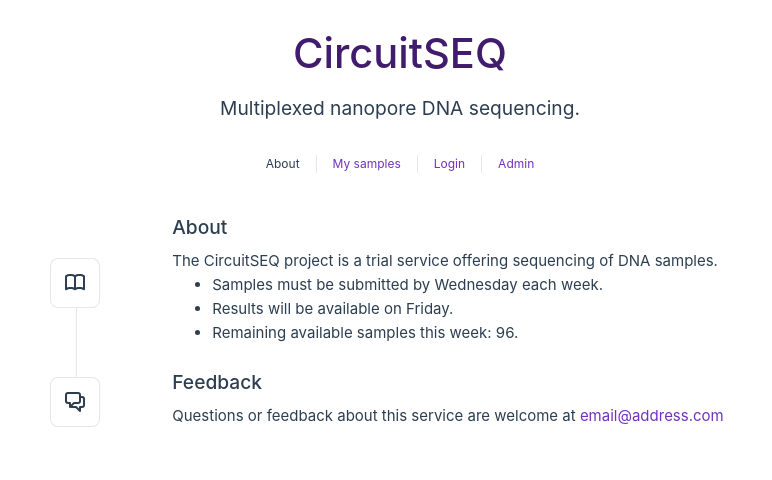
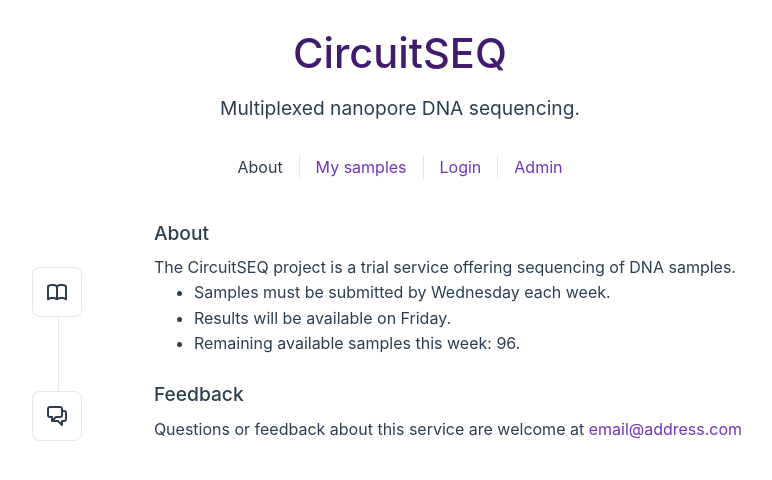
Before and after one commit to ssciwr/sample_flow, a Vue app: page / in a window 1280 px wide. Shown: the top 480 px of the page, without its empty margins (240-1012 px from the left). Built offline with nearby package versions, Linux system fonts and the light colour scheme.

Commit message:
increase font sizes

```diff
--- a/src/App.vue
+++ b/src/App.vue
@@ -36,7 +36,7 @@ header {
 
 nav {
   width: 100%;
-  font-size: 12px;
+  font-size: 16px;
   text-align: center;
   margin-top: 2rem;
   margin-bottom: 2rem;
--- a/src/assets/base.css
+++ b/src/assets/base.css
@@ -54,7 +54,7 @@ body {
   line-height: 1.6;
   font-family: Inter, -apple-system, BlinkMacSystemFont, 'Segoe UI', Roboto, Oxygen, Ubuntu,
     Cantarell, 'Fira Sans', 'Droid Sans', 'Helvetica Neue', sans-serif;
-  font-size: 15px;
+  font-size: 16px;
   text-rendering: optimizeLegibility;
   -webkit-font-smoothing: antialiased;
   -moz-osx-font-smoothing: grayscale;
```
